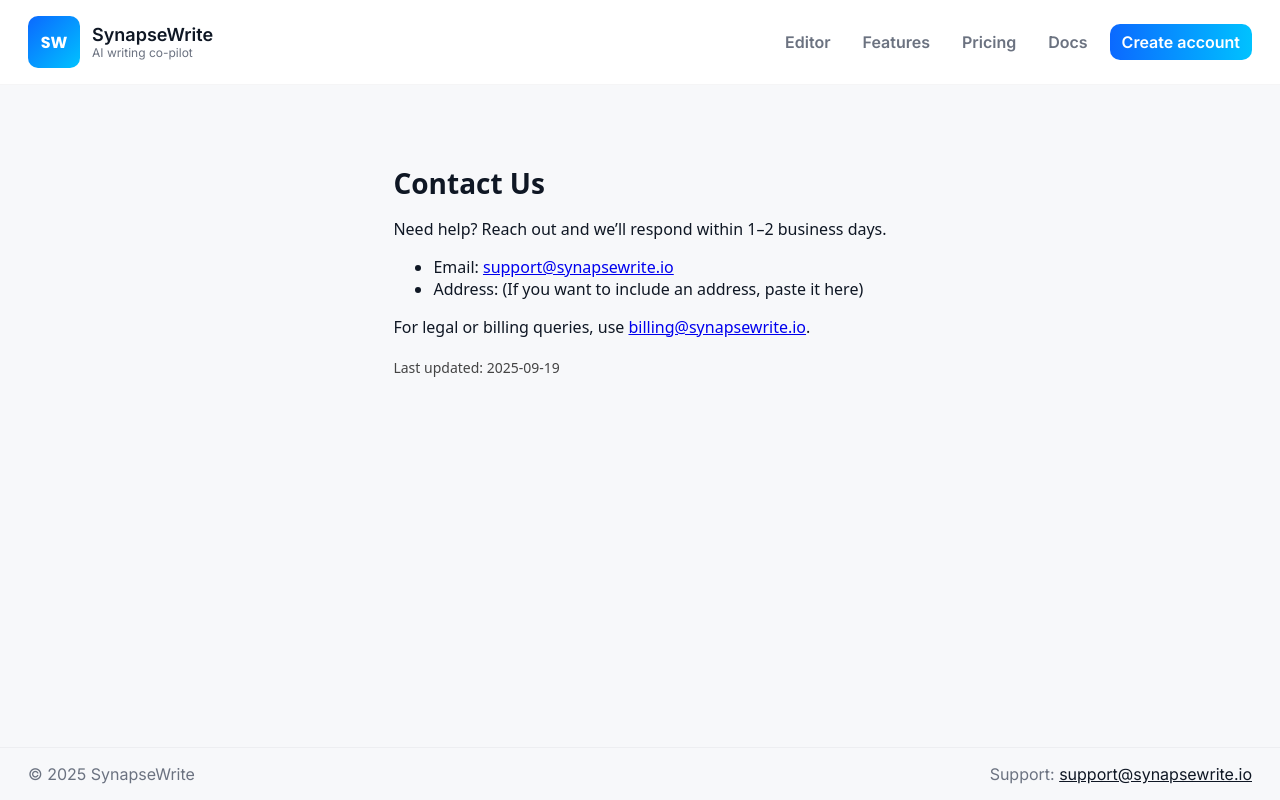
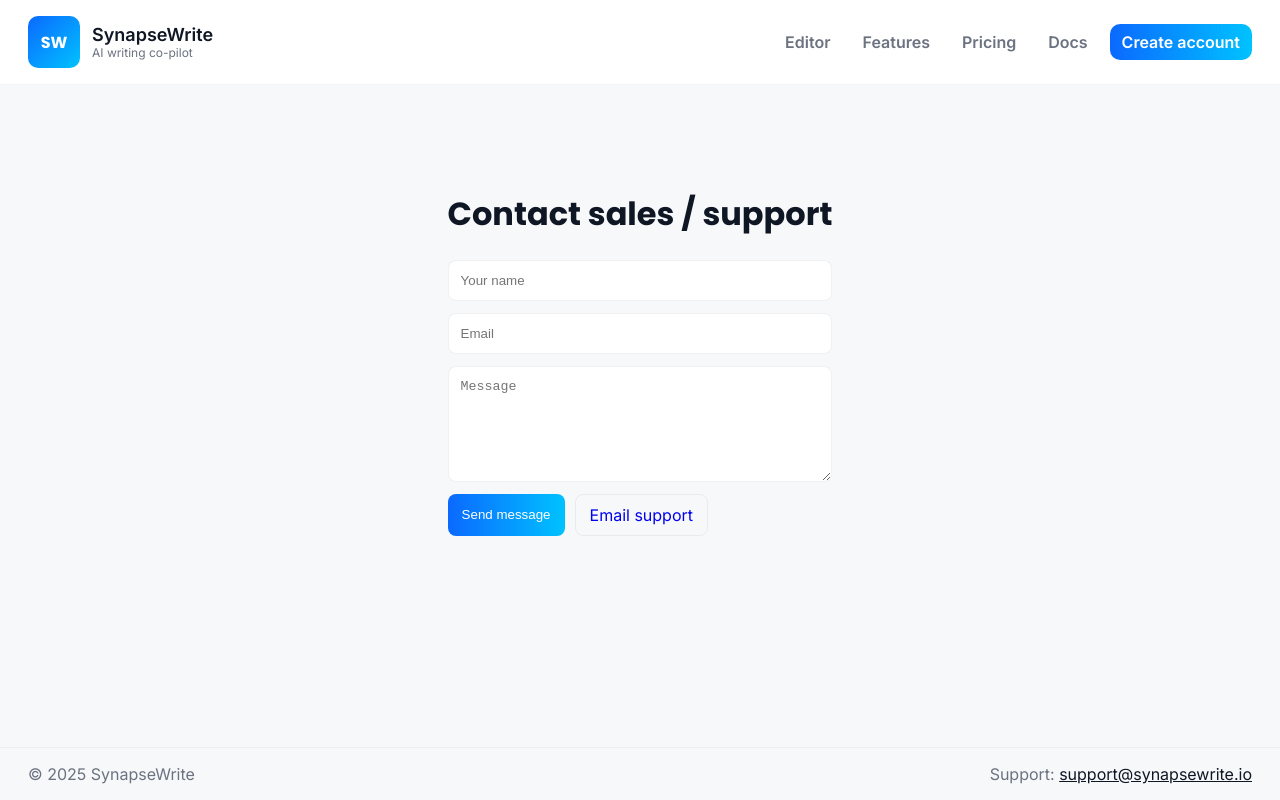
Before and after one commit to inpursuitsol/synapsewrite, a Next.js app: page /contact in a window 1280 px wide. Built offline with nearby package versions, Linux system fonts and the light colour scheme.

Commit message:
Update page.js

```diff
--- a/app/contact/page.js
+++ b/app/contact/page.js
@@ -1,24 +1,52 @@
-export default function Contact() {
+// app/contact/page.js
+"use client";
+
+import { useState } from "react";
+
+export default function ContactPage() {
+  const [name, setName] = useState("");
+  const [email, setEmail] = useState("");
+  const [message, setMessage] = useState("");
+  const [sending, setSending] = useState(false);
+  const [done, setDone] = useState(false);
+
+  async function onSubmit(e) {
+    e.preventDefault();
+    setSending(true);
+    try {
+      const res = await fetch("/api/contact", {
+        method: "POST",
+        headers: { "Content-Type": "application/json" },
+        body: JSON.stringify({ name, email, message }),
+      });
+      if (!res.ok) throw new Error("failed");
+      setDone(true);
+      setName(""); setEmail(""); setMessage("");
+    } catch (err) {
+      alert("Unable to send. Try support@synapsewrite.io");
+    } finally {
+      setSending(false);
+    }
+  }
+
   return (
-    <main style={{padding:'2rem',maxWidth:900,margin:'0 auto',fontFamily:'system-ui,Arial'}}>
-      <h1 style={{fontSize:28,marginBottom:12}}>Contact Us</h1>
-
-      <p>
-        Need help? Reach out and we’ll respond within 1–2 business days.
-      </p>
-
-      <ul>
-        <li>Email: <a href="mailto:support@synapsewrite.io">support@synapsewrite.io</a></li>
-        <li>Address: (If you want to include an address, paste it here)</li>
-      </ul>
-
-      <p style={{marginTop:12}}>
-        For legal or billing queries, use <a href="mailto:billing@synapsewrite.io">billing@synapsewrite.io</a>.
-      </p>
-
-      <p style={{marginTop:20,fontSize:14,color:'#444'}}>
-        Last updated: {new Date().toISOString().slice(0,10)}
-      </p>
-    </main>
+    <div style={{ maxWidth: 720, margin: "36px auto", padding: 20, fontFamily: "Inter, sans-serif" }}>
+      <h1 style={{ fontFamily: "Poppins, Inter" }}>Contact sales / support</h1>
+      {!done ? (
+        <form onSubmit={onSubmit} style={{ marginTop: 18, display: "grid", gap: 12 }}>
+          <input placeholder="Your name" value={name} onChange={(e)=>setName(e.target.value)} required style={{ padding: 12, borderRadius: 8, border: "1px solid rgba(15,23,36,0.06)" }} />
+          <input placeholder="Email" value={email} onChange={(e)=>setEmail(e.target.value)} type="email" required style={{ padding: 12, borderRadius: 8, border: "1px solid rgba(15,23,36,0.06)" }} />
+          <textarea placeholder="Message" value={message} onChange={(e)=>setMessage(e.target.value)} rows={6} required style={{ padding: 12, borderRadius: 8, border: "1px solid rgba(15,23,36,0.06)" }} />
+          <div style={{ display: "flex", gap: 10 }}>
+            <button disabled={sending} style={{ padding: "10px 14px", borderRadius: 8, border: "none", background: "linear-gradient(90deg,#0b69ff,#00c2ff)", color: "white" }}>
+              {sending ? "Sending…" : "Send message"}
+            </button>
+            <a href="mailto:support@synapsewrite.io" style={{ padding: "10px 14px", borderRadius: 8, border: "1px solid rgba(15,23,36,0.06)", textDecoration: "none" }}>Email support</a>
+          </div>
+        </form>
+      ) : (
+        <div style={{ marginTop: 18, background: "white", padding: 16, borderRadius: 8 }}>Thanks — we received your message and will reply via email shortly.</div>
+      )}
+    </div>
   );
 }
```
